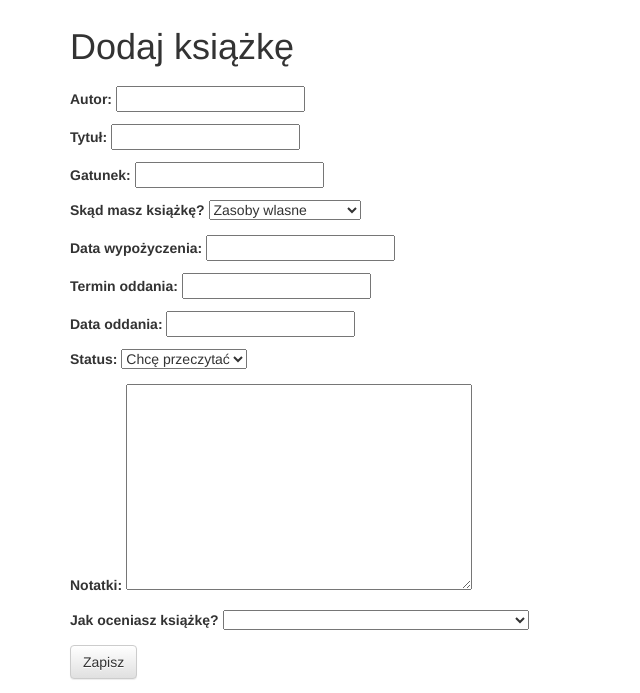
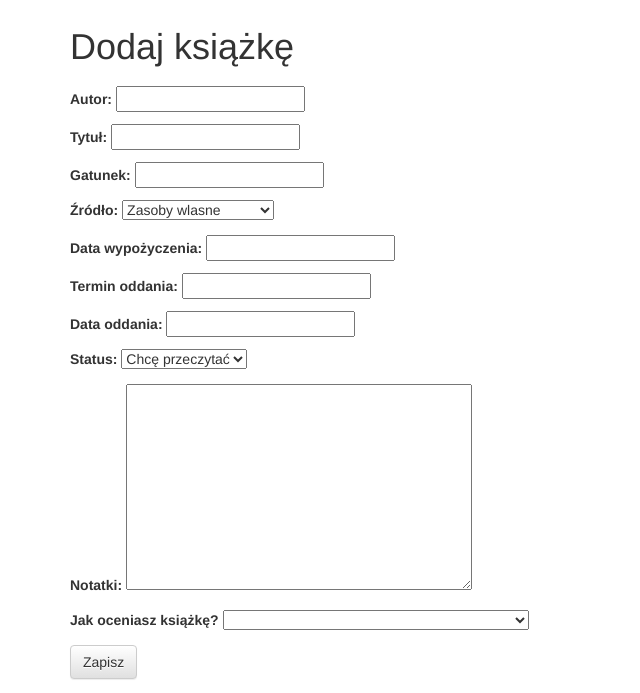
Before and after one commit to jot-em/bookcase, a Django app: a page that uses biblio/templates/biblio/base.html in a window 1280 px wide. Shown: the part 157-850 px from the top of the page, without its empty margins (0-640 px from the left). Run offline with Django 3.2, Linux system fonts and the light colour scheme; some libraries are stand-ins or nearby versions.

Commit message:
Change label of source field in add-book-view

```diff
--- a/biblio/forms.py
+++ b/biblio/forms.py
@@ -2,7 +2,7 @@ from django import forms
 from .models import Book
 
 class BookForm(forms.ModelForm):
-	source = forms.ChoiceField(choices=Book.SOURCE_CHOICES, label='Skąd masz książkę?')
+	source = forms.ChoiceField(choices=Book.SOURCE_CHOICES, label='Źródło')
 	status = forms.ChoiceField(choices=Book.STATUS_CHOICES, label='Status')
 	mark = forms.ChoiceField(choices=Book.MARK_CHOICES, label='Jak oceniasz książkę?')
 	class Meta:
--- a/static/css/biblio.css
+++ b/static/css/biblio.css
@@ -63,7 +63,7 @@ h1 a {
 	background-color: #f44336;
 }
 
-.button:hover {
+.button:hover, .button:active {
     color: white;
     text-decoration: none;
     box-shadow: 0 4px 8px 0 rgba(0, 0, 0, 0.2), 0 6px 20px 0 rgba(0, 0, 0, 0.19);
```
